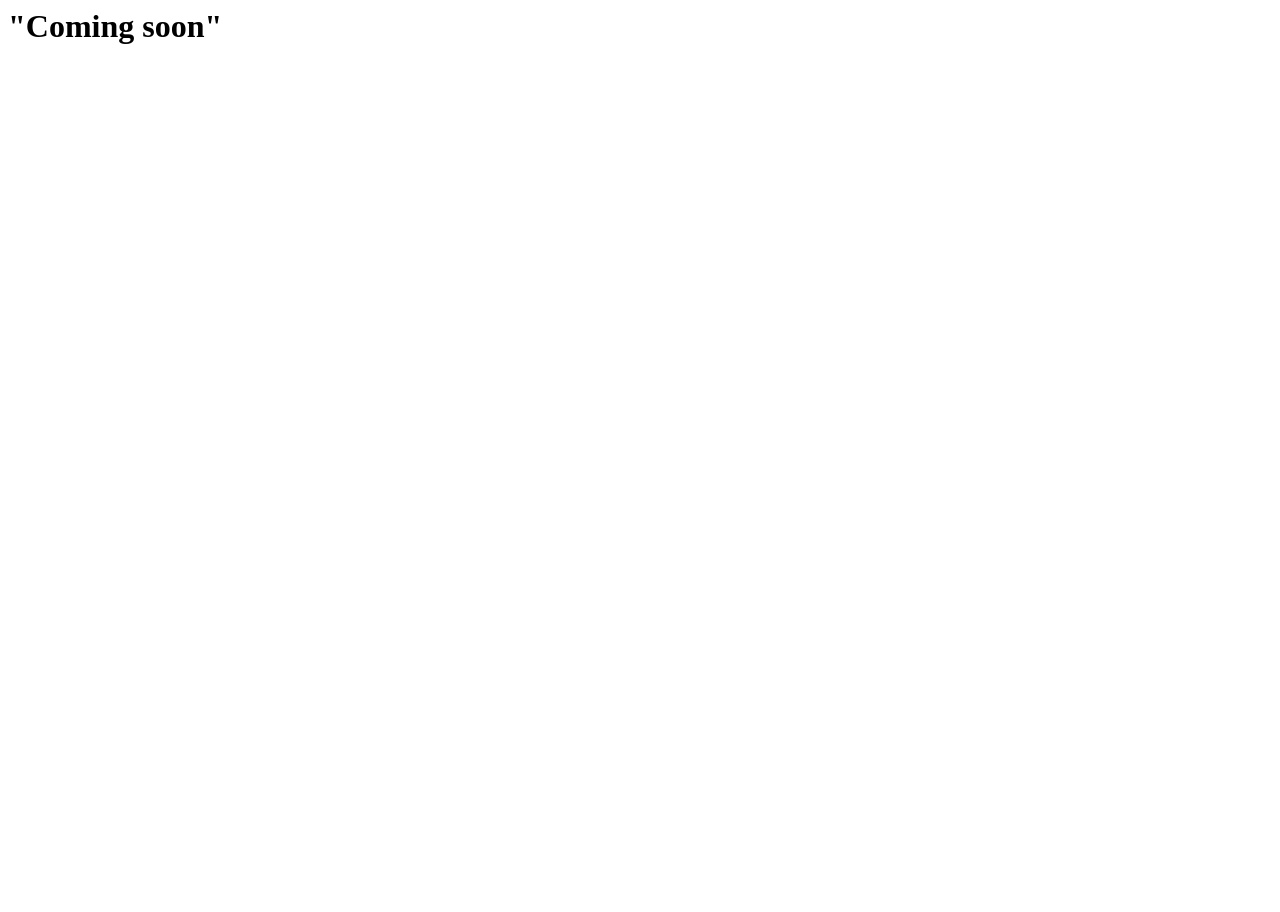
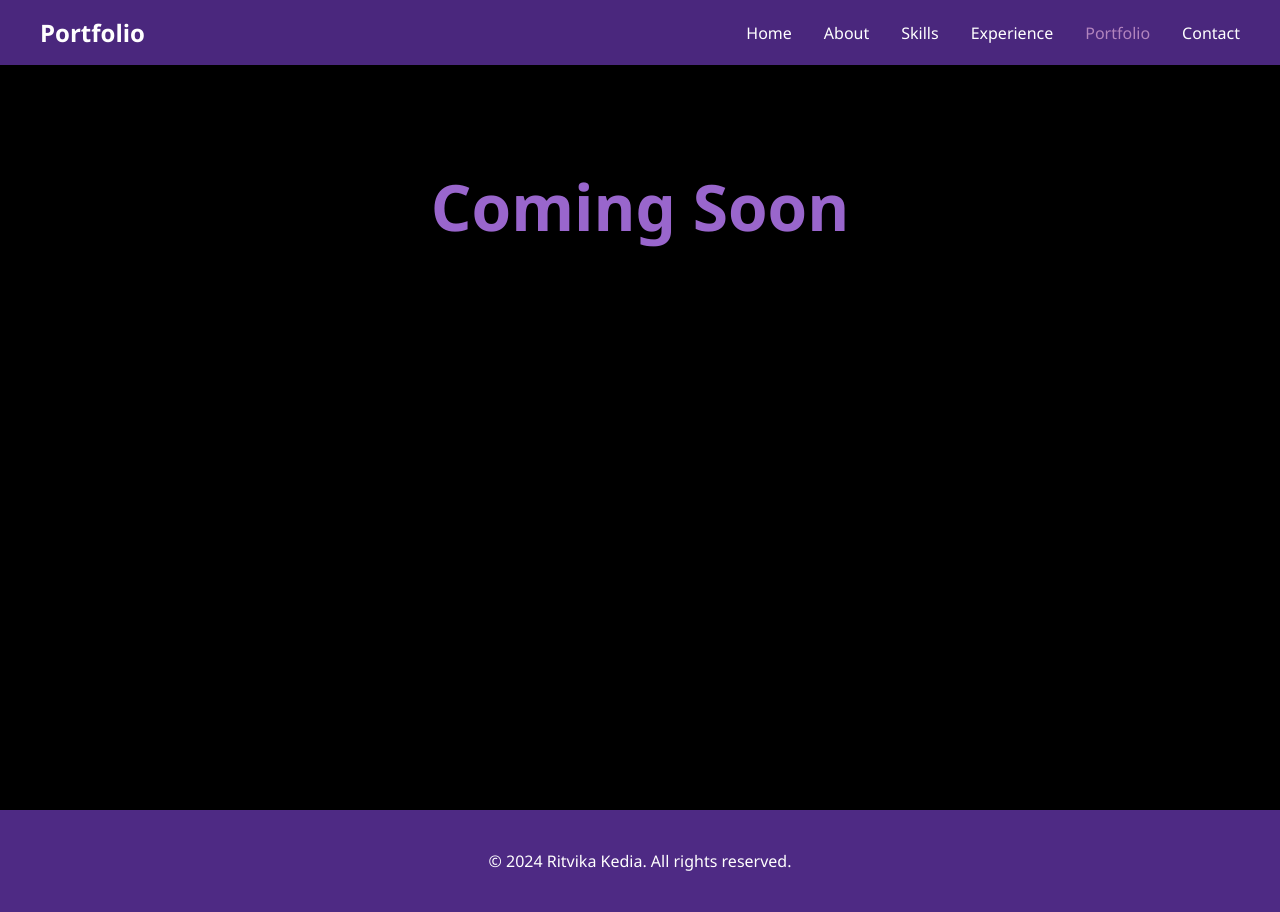
Before and after one commit to RitvikaK/RitvikaK.github.io, a plain HTML site: page portfolio/portfolio.html in a window 1280 px wide. Before the commit the page ends 800 px from the top, so only its background shows below. Drawn offline with Linux system fonts and the light colour scheme.

Commit message:
Update portfolio.html

```diff
--- a/portfolio/portfolio.html
+++ b/portfolio/portfolio.html
@@ -1,5 +1,115 @@
-<html>
-  <body>
-    <h1>"Coming soon"</h1>
-  </body>
+<!DOCTYPE html>
+<html lang="en">
+<head>
+    <meta charset="UTF-8">
+    <meta name="viewport" content="width=device-width, initial-scale=1.0">
+    <title>Portfolio - Ritvika Kedia</title>
+
+    <style>
+        /* COLORS */
+        :root {
+            --northwestern-purple: #4E2A84;
+            --amethyst-purple: #9966CC;
+            --african-violet: #B284BE;
+            --black: #000000;
+            --white: #FFFFFF;
+        }
+
+        body {
+            background-color: var(--black);
+            color: var(--white);
+            font-family: 'Segoe UI', Tahoma, Geneva, Verdana, sans-serif;
+            margin: 0;
+        }
+
+        /* HEADER */
+        header {
+            background-color: rgba(78, 42, 132, 0.95);
+            position: fixed;
+            width: 100%;
+            top: 0;
+            z-index: 1000;
+            padding: 1rem 0;
+            box-shadow: 0 2px 10px rgba(0, 0, 0, 0.3);
+        }
+
+        nav {
+            max-width: 1200px;
+            margin: auto;
+            display: flex;
+            justify-content: space-between;
+            align-items: center;
+            padding: 0 2rem;
+        }
+
+        .logo {
+            font-size: 1.5rem;
+            font-weight: bold;
+            color: var(--white);
+        }
+
+        nav ul {
+            list-style: none;
+            display: flex;
+            gap: 2rem;
+            margin: 0;
+            padding: 0;
+        }
+
+        nav ul li a {
+            color: var(--white);
+            text-decoration: none;
+            font-size: 1rem;
+        }
+
+        nav ul li a:hover,
+        nav ul li a.active {
+            color: var(--african-violet);
+        }
+
+        /* MAIN SECTION */
+        main {
+            padding-top: 120px; /* space for header */
+            text-align: center;
+            min-height: calc(100vh - 150px);
+        }
+
+        h1 {
+            font-size: 64px;
+            color: var(--amethyst-purple);
+        }
+
+        /* FOOTER */
+        footer {
+            background-color: var(--northwestern-purple);
+            text-align: center;
+            padding: 1.5rem 0;
+            margin-top: 40px;
+        }
+    </style>
+</head>
+
+<body>
+    <header>
+        <nav>
+            <div class="logo">Portfolio</div>
+            <ul>
+                <li><a href="index.html">Home</a></li>
+                <li><a href="about.html">About</a></li>
+                <li><a href="skills.html">Skills</a></li>
+                <li><a href="experience.html">Experience</a></li>
+                <li><a href="portfolio.html" class="active">Portfolio</a></li>
+                <li><a href="contact.html">Contact</a></li>
+            </ul>
+        </nav>
+    </header>
+
+    <main>
+        <h1>Coming Soon</h1>
+    </main>
+
+    <footer>
+        <p>&copy; 2024 Ritvika Kedia. All rights reserved.</p>
+    </footer>
+</body>
 </html>
```
